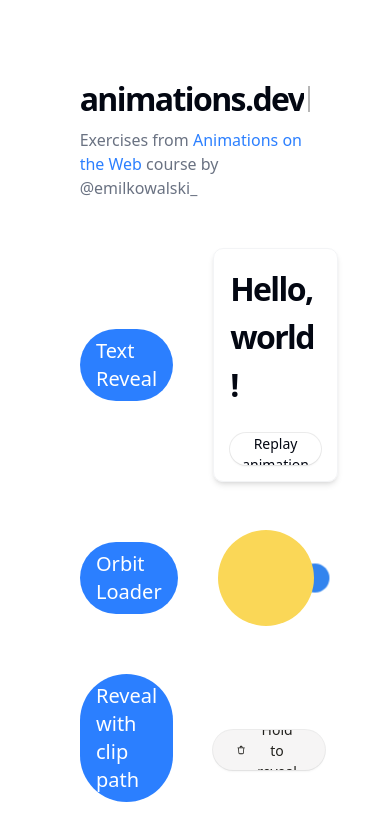
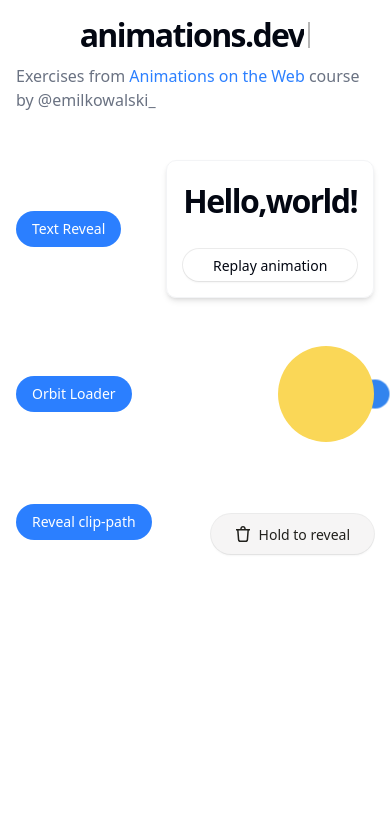
Before and after one commit to lucaskraus/animations-dev-course, a React (Vite) app: page / in a window 390 px wide. Shown: the top 840 px of the page. Built offline with nearby package versions, Linux system fonts and the light colour scheme.

Commit message:
Refactor App component layout: adjust padding and text sizes for improved responsiveness and visual consistency

```diff
--- a/src/App.tsx
+++ b/src/App.tsx
@@ -5,7 +5,7 @@ import ButtonReveal from "./components/ButtonReveal";
 function App() {
 
   return (
-    <div className='flex flex-col h-screen items-center p-20 gap-12'>
+    <div className='flex flex-col h-screen items-center p-4 lg:p-20 gap-12'>
       <div className="flex flex-col items-center gap-2.5">
         <div className="flex flex-row items-center">
           <h1 className='text-3xl font-medium'>animations.dev</h1>
@@ -16,24 +16,24 @@ function App() {
         </span>
       </div>
 
-      <div className="flex max-w-xl w-full mx-auto flex-col gap-12">
+      <div className="flex max-w-none lg:max-w-xl w-full mx-auto flex-col gap-12">
         <div className="flex flex-row items-center w-full gap-10 justify-between">
           <div className="rounded-full bg-blue-500 py-2 px-4 w-fit">
-            <h3 className="text-xl font-medium text-white">Text Reveal</h3>
+            <h3 className="text-sm lg:text-xl text-center font-medium text-white">Text Reveal</h3>
           </div>
           <TextReveal />
         </div>
 
         <div className="flex flex-row items-center w-full gap-10 justify-between">
           <div className="rounded-full bg-blue-500 py-2 px-4 w-fit">
-            <h3 className="text-xl font-medium text-white">Orbit Loader</h3>
+            <h3 className="text-sm lg:text-xl text-center font-medium text-white">Orbit Loader</h3>
           </div>
           <OrbitLoader />
         </div>
 
         <div className="flex flex-row items-center w-full gap-10 justify-between">
           <div className="rounded-full bg-blue-500 py-2 px-4 w-fit">
-            <h3 className="text-xl font-medium text-white">Reveal with clip path</h3>
+            <h3 className="text-sm lg:text-xl text-center font-medium text-white">Reveal clip-path</h3>
           </div>
           <div>
             <ButtonReveal />
```
